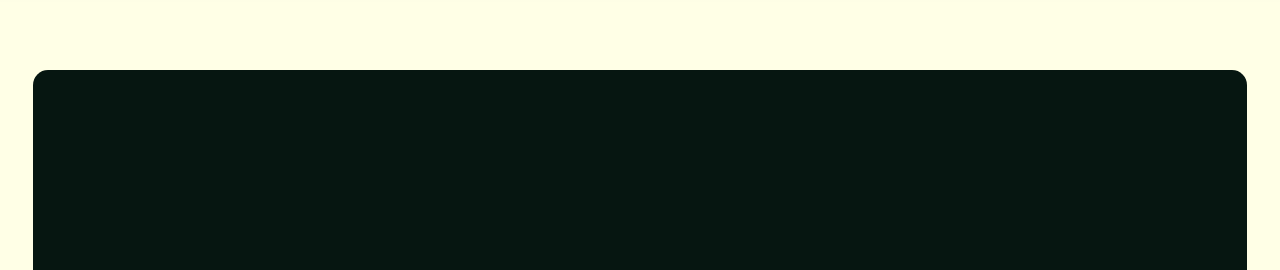
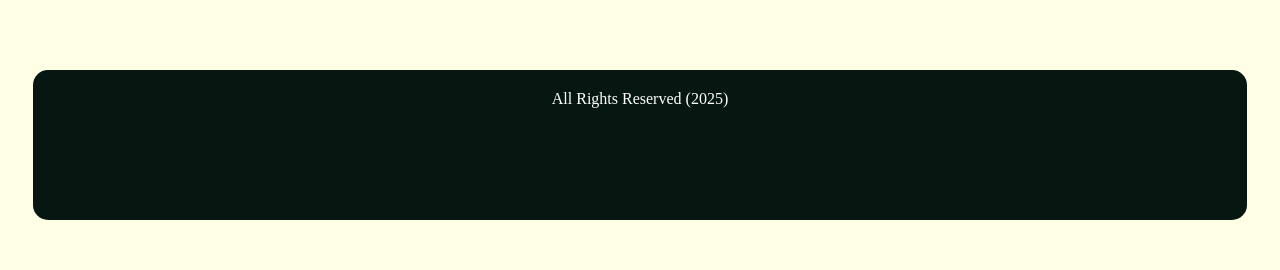
Before and after one commit to aminmahmidi/recipes-finder-app, a Next.js app: page / in a window 1280 px wide. Shown: the part 598-868 px from the top of the page. Built offline with nearby package versions, Linux system fonts and the light colour scheme; grey boxes are pictures that could not be loaded.

Commit message:
added additional css

```diff
--- a/app/page.js
+++ b/app/page.js
@@ -6,7 +6,7 @@ export default function Home() {
   return (
     <div className="grid grid-rows-[20px_1fr_20px] items-center h-dvh justify-items-center p-8 pb-20 gap-16 sm:p-20 font-[family-name:var(--font-geist-sans)]">
       <HomePic />
-      <Title/>
+      <Title />
       <SearchInput />
     </div>
   );
--- a/components/Footer/footer.module.css
+++ b/components/Footer/footer.module.css
@@ -1,9 +1,11 @@
 .footer {
   width: 100%;
   background-color: #061611;
-  padding: 200px 0;
+  padding: 20px;
+  height: 150px;
   color: white;
   border-radius: 15px;
   width: 96%;
   margin: 350px auto 30px auto;
+  text-align: center;
 }
--- a/components/Footer/page.js
+++ b/components/Footer/page.js
@@ -1,7 +1,7 @@
 import style from "./footer.module.css";
 
 const Footer = () => {
-  return <div className={style.footer}>Footer</div>;
+  return <div className={style.footer}>All Rights Reserved (2025)</div>;
 };
 
 export default Footer;
```
